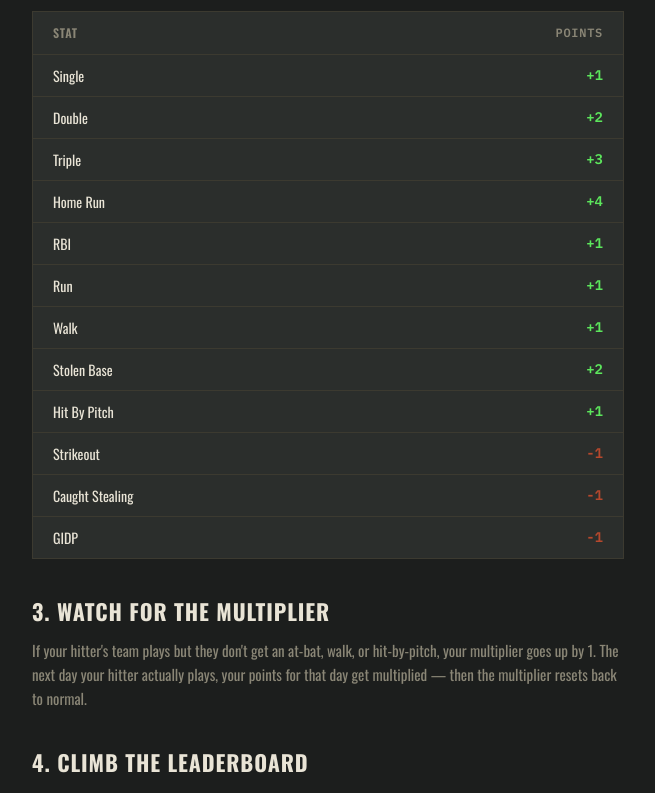
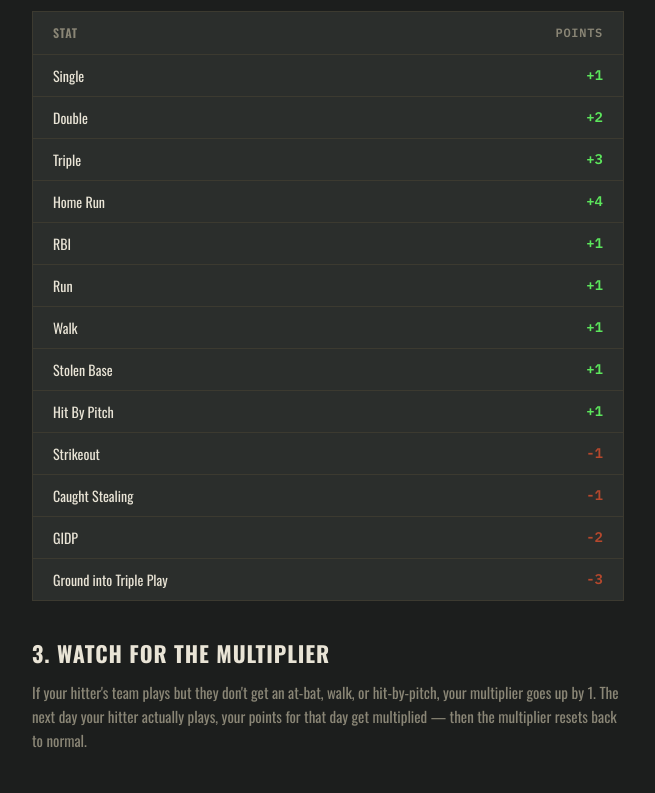
Before and after one commit to thetrashboat-sketch/mlb-daily-fantasy-game, a React (Vite) app in the folder client/: page /how-it-works in a window 1280 px wide. Shown: the part 471-1264 px from the top of the page, without its empty margins (312-967 px from the left). Built offline with nearby package versions, Linux system fonts and the light colour scheme; no server answers.

Commit message:
corrected scoring display on how it works page

```diff
--- a/client/src/pages/HowItWorks.jsx
+++ b/client/src/pages/HowItWorks.jsx
@@ -8,11 +8,12 @@ const SCORING_RULES = [
   { label: 'RBI', points: '+1' },
   { label: 'Run', points: '+1' },
   { label: 'Walk', points: '+1' },
-  { label: 'Stolen Base', points: '+2' },
+  { label: 'Stolen Base', points: '+1' },
   { label: 'Hit By Pitch', points: '+1' },
   { label: 'Strikeout', points: '-1' },
   { label: 'Caught Stealing', points: '-1' },
-  { label: 'GIDP', points: '-1' },
+  { label: 'GIDP', points: '-2' },
+  { label: 'Ground into Triple Play', points: '-3'}
 ]
 
 function HowItWorks() {
```
